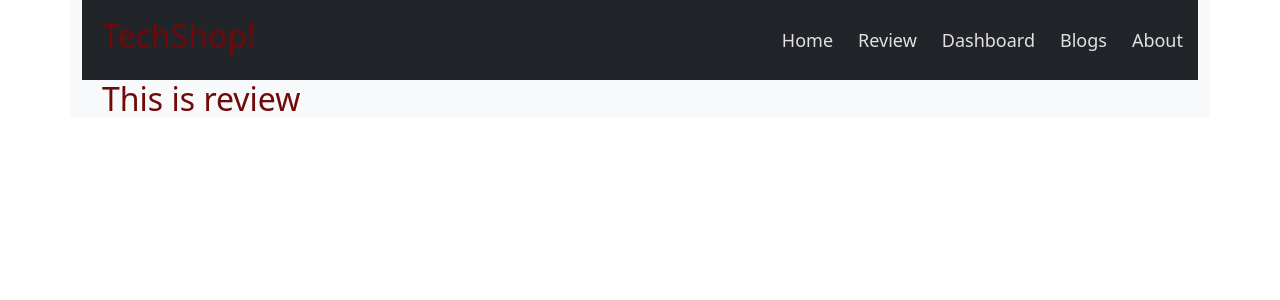
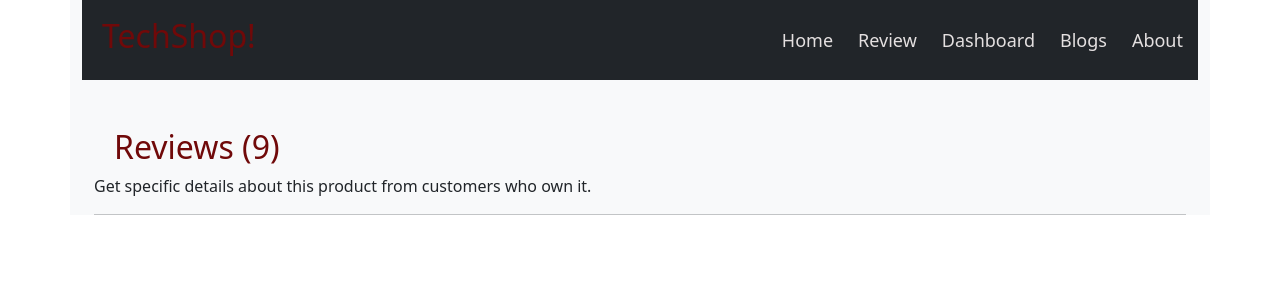
Before and after one commit to tusher112/techshop-website-with-ReactJs, a React (Create React App) app: page /review in a window 1280 px wide. Shown: the top 300 px of the page. Built offline with nearby package versions, Linux system fonts and the light colour scheme.

Commit message:
reviewState custom hook added

```diff
--- a/public/index.html
+++ b/public/index.html
@@ -24,7 +24,7 @@
       work correctly both with client-side routing and a non-root public URL.
       Learn how to configure a non-root public URL by running `npm run build`.
     -->
-    <title>React App</title>
+    <title>Largest GPU Shop in Bnagladesh</title>
   </head>
   <body>
     <noscript>You need to enable JavaScript to run this app.</noscript>
--- a/src/components/Review/Review.js
+++ b/src/components/Review/Review.js
@@ -1,9 +1,20 @@
 import React from 'react';
+import useReview from '../../hooks/useReview';
 
 const Review = () => {
+
+    const [review, setReview]=useReview()
     return (
-        <div>
-            <h2>This is review</h2>
+        <div className='container pt-5'>
+            <h2>Reviews ({review.length})</h2>
+
+            <p>Get specific details about this product from customers who own it.</p>
+            <hr />
+            <div>
+
+
+            </div>
+
         </div>
     );
 };
--- /dev/null
+++ b/src/hooks/useReview.js
@@ -0,0 +1,15 @@
+import {useEffect, useState} from "react"
+
+const useReview = () =>{
+    const [review, setReview]= useState([]);
+
+    useEffect (()=>{
+
+        fetch("review.json")
+        .then(res => res.json())
+        .then(data=> setReview(data))
+    },[]);
+
+    return [review, setReview];
+}
+export default useReview;
```
